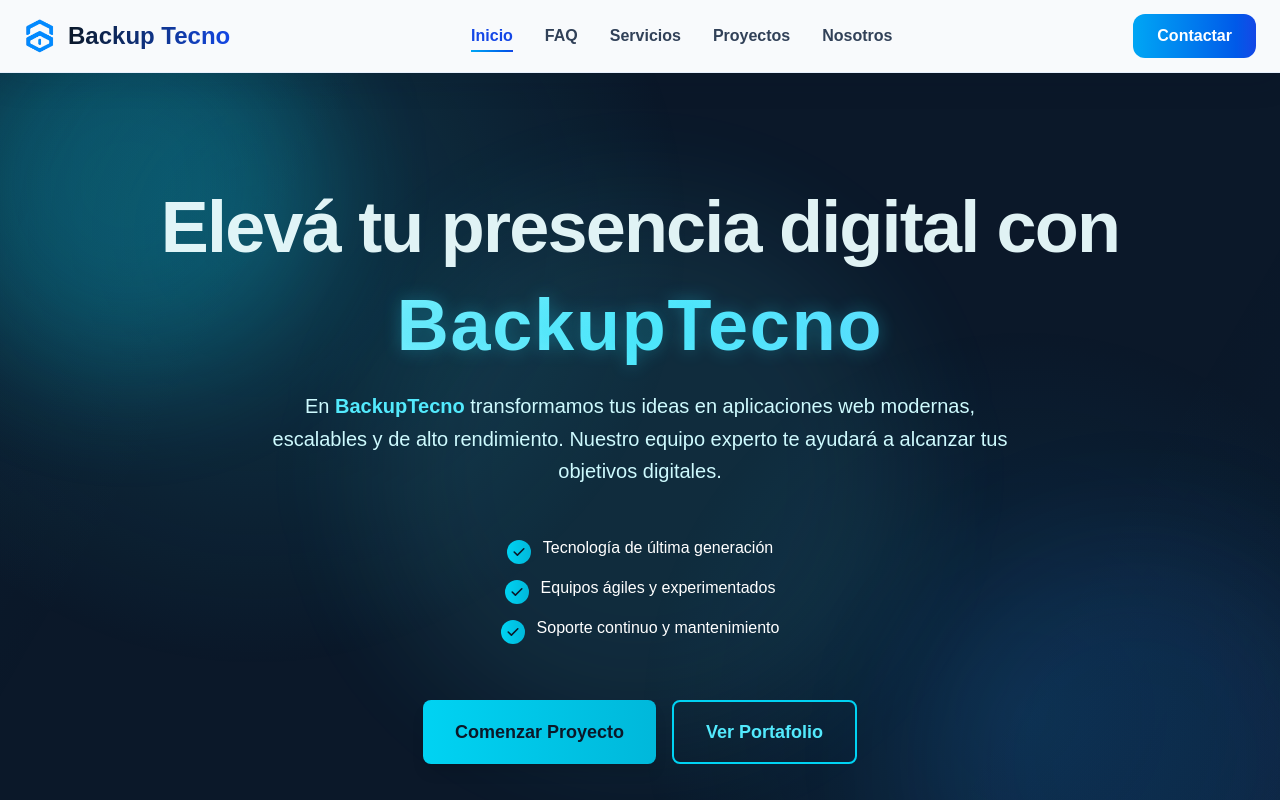
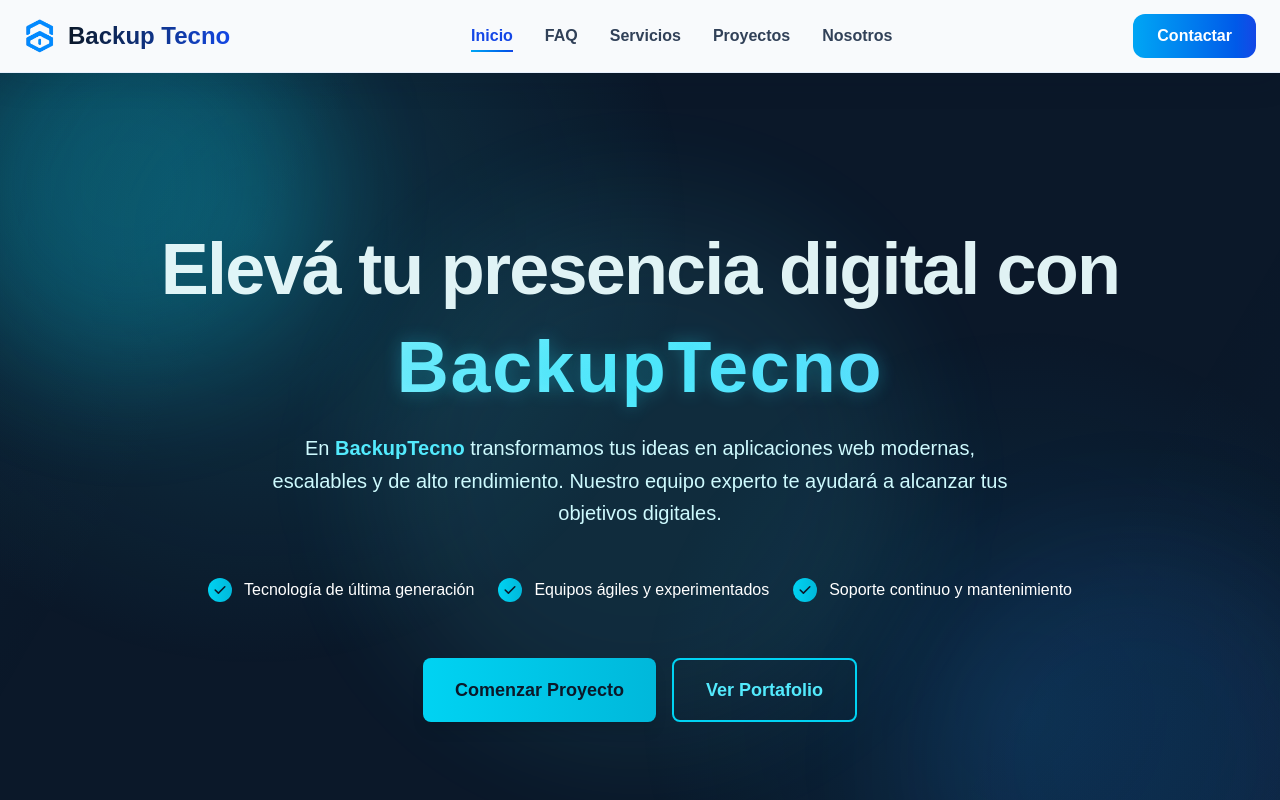
Before and after one commit to JPGenaro/BackupTecno, a Next.js app in the folder frontend/: page / in a window 1280 px wide. Shown: the top 800 px of the page. Built offline with nearby package versions, Linux system fonts and the light colour scheme.

Commit message:
mejora de diseño del herosection

```diff
--- a/frontend/src/components/HeroSection.tsx
+++ b/frontend/src/components/HeroSection.tsx
@@ -45,25 +45,25 @@ export default function HeroSection() {
             </div>
 
             {/* Value propositions */}
-            <div className="space-y-3 pt-4">
-              <div className="flex items-start gap-3 justify-center group">
-                <div className="flex-shrink-0 w-6 h-6 rounded-full bg-gradient-to-r from-cyan-400 to-cyan-500 flex items-center justify-center mt-1 group-hover:scale-110 transition-transform">
+            <div className="flex flex-wrap justify-center gap-6 pt-4">
+              <div className="flex items-center gap-3 group">
+                <div className="flex-shrink-0 w-6 h-6 rounded-full bg-gradient-to-r from-cyan-400 to-cyan-500 flex items-center justify-center group-hover:scale-110 transition-transform">
                   <svg className="w-4 h-4 text-[#0B1829]" fill="currentColor" viewBox="0 0 20 20">
                     <path fillRule="evenodd" d="M16.707 5.293a1 1 0 010 1.414l-8 8a1 1 0 01-1.414 0l-4-4a1 1 0 011.414-1.414L8 12.586l7.293-7.293a1 1 0 011.414 0z" clipRule="evenodd" />
                   </svg>
                 </div>
                 <span className="text-white text-sm sm:text-base font-medium">Tecnología de última generación</span>
               </div>
-              <div className="flex items-start gap-3 justify-center group">
-                <div className="flex-shrink-0 w-6 h-6 rounded-full bg-gradient-to-r from-cyan-400 to-cyan-500 flex items-center justify-center mt-1 group-hover:scale-110 transition-transform">
+              <div className="flex items-center gap-3 group">
+                <div className="flex-shrink-0 w-6 h-6 rounded-full bg-gradient-to-r from-cyan-400 to-cyan-500 flex items-center justify-center group-hover:scale-110 transition-transform">
                   <svg className="w-4 h-4 text-[#0B1829]" fill="currentColor" viewBox="0 0 20 20">
                     <path fillRule="evenodd" d="M16.707 5.293a1 1 0 010 1.414l-8 8a1 1 0 01-1.414 0l-4-4a1 1 0 011.414-1.414L8 12.586l7.293-7.293a1 1 0 011.414 0z" clipRule="evenodd" />
                   </svg>
                 </div>
                 <span className="text-white text-sm sm:text-base font-medium">Equipos ágiles y experimentados</span>
               </div>
-              <div className="flex items-start gap-3 justify-center group">
-                <div className="flex-shrink-0 w-6 h-6 rounded-full bg-gradient-to-r from-cyan-400 to-cyan-500 flex items-center justify-center mt-1 group-hover:scale-110 transition-transform">
+              <div className="flex items-center gap-3 group">
+                <div className="flex-shrink-0 w-6 h-6 rounded-full bg-gradient-to-r from-cyan-400 to-cyan-500 flex items-center justify-center group-hover:scale-110 transition-transform">
                   <svg className="w-4 h-4 text-[#0B1829]" fill="currentColor" viewBox="0 0 20 20">
                     <path fillRule="evenodd" d="M16.707 5.293a1 1 0 010 1.414l-8 8a1 1 0 01-1.414 0l-4-4a1 1 0 011.414-1.414L8 12.586l7.293-7.293a1 1 0 011.414 0z" clipRule="evenodd" />
                   </svg>
```
